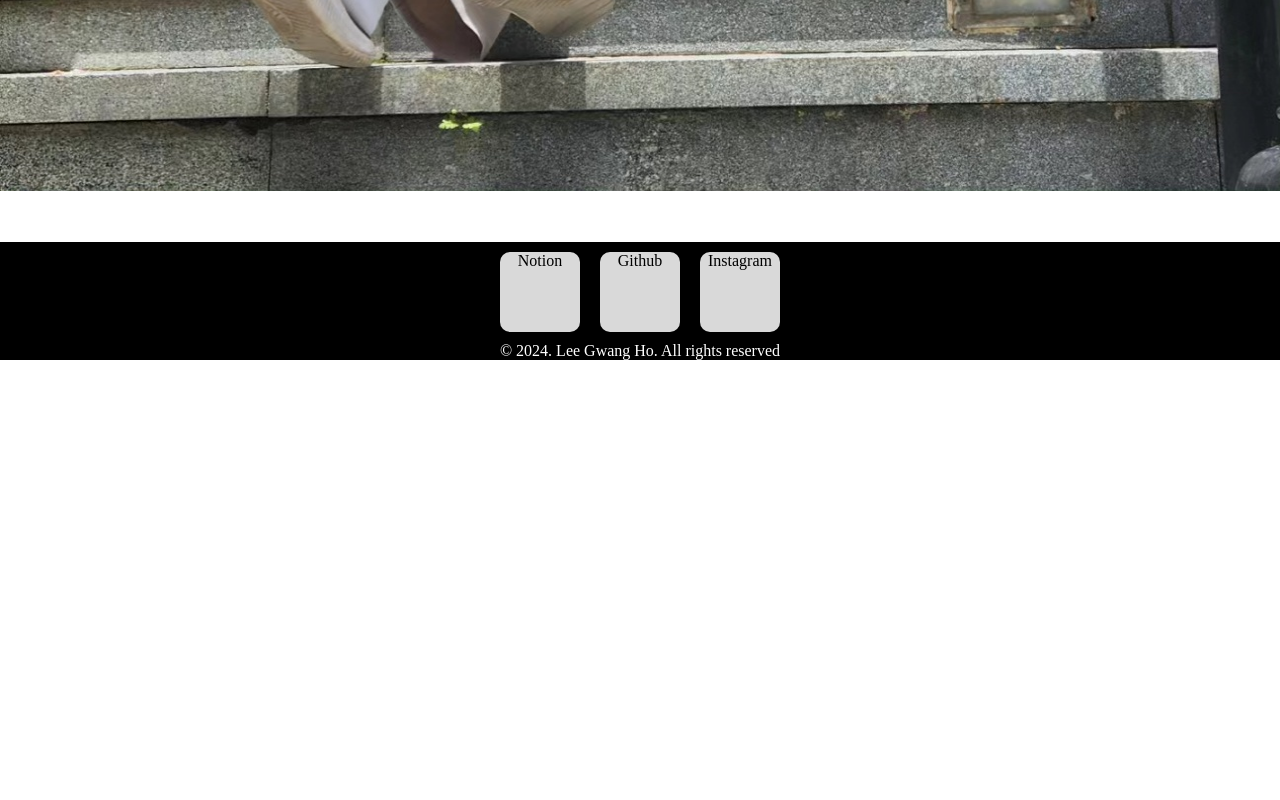
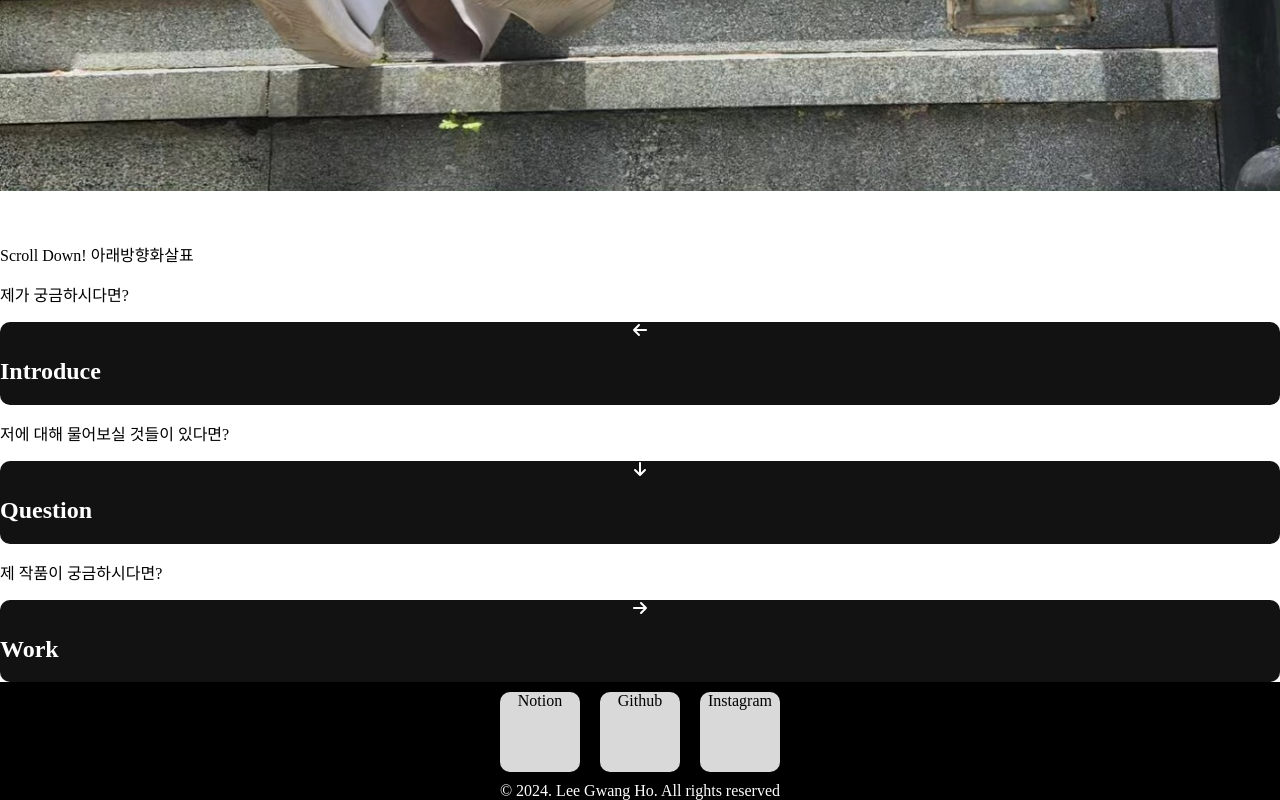
Before and after one commit to kwongholee/lgh_portfolio2, a Next.js app: page / in a window 1280 px wide. Shown: the part 1280-2080 px from the top of the page. Before the commit the page ends 1640 px from the top, so only its background shows below. Built offline with nearby package versions, Linux system fonts and the light colour scheme.

Commit message:
24.02.01 feat - 메인 페이지 3번째 디자인 구현

```diff
--- /dev/null
+++ b/app/_components/(main)/PageLink.js
@@ -0,0 +1,32 @@
+'use client';
+
+import { faArrowDown, faArrowLeft, faArrowRight } from "@fortawesome/free-solid-svg-icons";
+import { FontAwesomeIcon } from "@fortawesome/react-fontawesome";
+import { useRouter } from "next/navigation";
+import { useEffect, useState } from "react";
+import style from '../../../styles/main.module.css';
+
+export default function PageLink({num}) {
+  let router = useRouter();
+  let [instruction, setInstruction] = useState({});
+
+  useEffect(() => {
+    if(num == 1) setInstruction({korean: "제가 궁금하시다면?", english: "Introduce", route: "introduce"});
+    else if(num == 2) setInstruction({korean: "저에 대해 물어보실 것들이 있다면?", english: "Question", route: "question"});
+    else setInstruction({korean: "제 작품이 궁금하시다면?", english: "Work", route: "work"});
+  }, []);
+
+  return(
+    <div>
+      <p>{instruction.korean}</p>
+      <div className={style.pageLink} onClick={() => {router.push(`/${instruction.route}`)}}>
+        {
+          num == 1 ? <FontAwesomeIcon icon={faArrowLeft} /> :
+          num == 2 ? <FontAwesomeIcon icon={faArrowDown} /> :
+          <FontAwesomeIcon icon={faArrowRight} />
+        }
+        <h2>{instruction.english}</h2>
+      </div>
+    </div>
+  )
+}
--- a/app/page.js
+++ b/app/page.js
@@ -1,9 +1,30 @@
+'use client';
+
+import { useState } from "react";
 import SlideContainer from "./_components/(main)/SlideContainer";
+import PageLink from "./_components/(main)/PageLink";
 
 export default function Home() {
+  let [linkNum, setLinkNum] = useState([1,2,3]);
+
   return (
     <div>
       <SlideContainer></SlideContainer>
+
+      <div>
+        Scroll Down!
+        아래방향화살표
+      </div>
+
+      <div>
+
+      </div>
+
+      <div>
+        {
+          linkNum.map((a,i) => <PageLink num={a} key={i} />)
+        }
+      </div>
     </div>
   );
 }
--- a/styles/main.module.css
+++ b/styles/main.module.css
@@ -5,3 +5,17 @@
 .slideImg img {
   width: 100%;
 }
+
+.pageLink {
+  cursor: pointer;
+  display: flex;
+  flex-direction: column;
+  justify-content: center;
+  border-radius: 10px;
+  background: #121212;
+  color: white;
+  font-family: Itim;
+}
+.pageLink:hover {
+  background: #222;
+}
```
